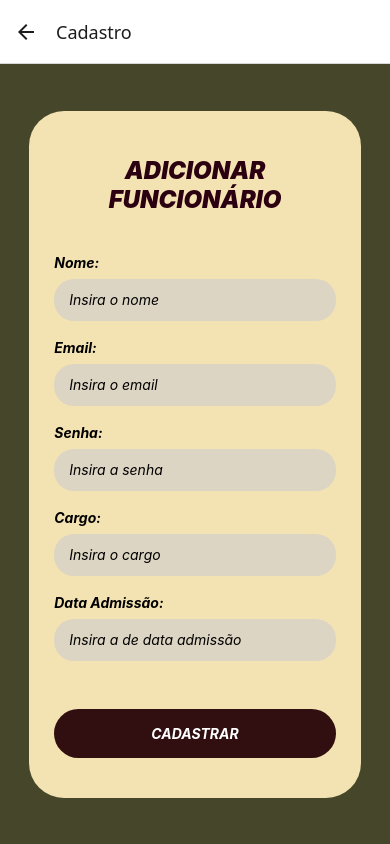
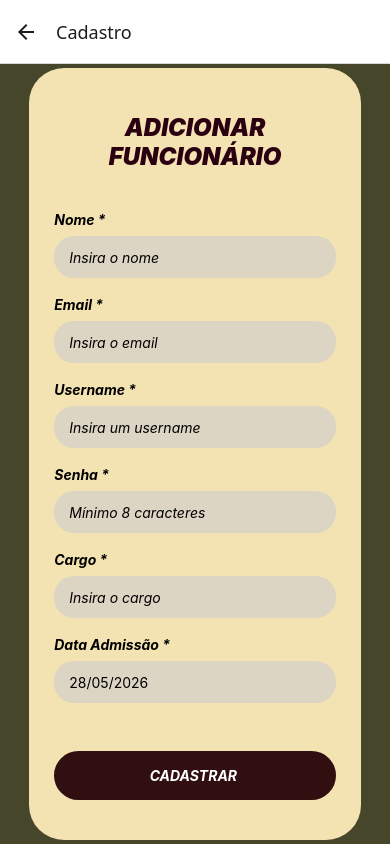
Before and after one commit to gabrieleCavalcanti/Mobile_StockPlus, a React Native app: screen /Cadastro in a window 390 px wide. Built offline with nearby package versions, Linux system fonts and the light colour scheme.

Commit message:
Implementação login e cadastro funcionarios mobile

```diff
--- a/app.json
+++ b/app.json
@@ -27,7 +27,8 @@
       "favicon": "./assets/favicon.png"
     },
     "plugins": [
-      "expo-sqlite"
+      "expo-sqlite",
+      "@react-native-community/datetimepicker"
     ]
   }
 }
--- a/package.json
+++ b/package.json
@@ -9,8 +9,10 @@
     "web": "expo start --web"
   },
   "dependencies": {
+    "@react-native-community/datetimepicker": "8.4.4",
     "@react-navigation/native": "^7.2.2",
     "@react-navigation/native-stack": "^7.14.11",
+    "axios": "^1.17.0",
     "expo": "~54.0.33",
     "expo-file-system": "~19.0.22",
     "expo-sqlite": "~16.0.10",
--- /dev/null
+++ b/src/Data/usuarios.ts
@@ -0,0 +1,9 @@
+export interface Usuario {
+  nome: string;
+  email: string;
+  senha: string;
+  cargo: string;
+  dataAdmissao: Date;
+}
+
+export const usuarios: Usuario[] = [];
--- /dev/null
+++ b/src/api/api.ts
@@ -0,0 +1,7 @@
+import axios from 'axios';
+
+const api = axios.create({
+    baseURL:'http://10.87.169.72:8000'
+});
+
+export default api;
--- a/src/screens/Cadastro/index.tsx
+++ b/src/screens/Cadastro/index.tsx
@@ -1,16 +1,101 @@
-import { View, Text, TextInput, TouchableOpacity, Alert, StyleSheet, KeyboardAvoidingView, Platform } from "react-native";
+import api from "../../api/api";
+import { View, Text, TextInput, TouchableOpacity, Alert, StyleSheet, KeyboardAvoidingView, Platform, } from "react-native";
+import DateTimePicker from "@react-native-community/datetimepicker";
+
+import { usuarios } from "../../Data/usuarios";
 
 import { useState } from "react";
 
 export default function CadastroScreen() {
+
+  //quero fazar uma lista, estatico mesmo, mas para conseguir simular um cadastro, e login,
+
   const [nome, setNome] = useState("");
   const [email, setEmail] = useState("");
+  const [user, setUser] = useState("");
   const [senha, setSenha] = useState("");
   const [cargo, setCargo] = useState("");
-  const [dataAdmissao, setDataAdmissao] = useState("");
 
-  function cadastrar() {
-    Alert.alert("Sucesso", "Funcionário cadastrado!");
+  const [dataAdmissao, setDataAdmissao] = useState(new Date());
+  const [mostrarCalendario, setMostrarCalendario] = useState(false);
+
+  // function cadastrar() {
+  //   if (!nome.trim()) {
+  //     return Alert.alert("Erro", "Nome é obrigatório");
+  //   }
+
+  //   if (!email.trim()) {
+  //     return Alert.alert("Erro", "Email é obrigatório");
+  //   }
+
+  //   const emailRegex = /^[^\s@]+@[^\s@]+\.[^\s@]+$/;
+
+  //   if (!emailRegex.test(email)) {
+  //     return Alert.alert("Erro", "Email inválido");
+  //   }
+
+  //   if (!senha.trim()) {
+  //     return Alert.alert("Erro", "Senha é obrigatória");
+  //   }
+
+  //   const senhaRegex =
+  //     /^(?=.*[a-z])(?=.*[A-Z])(?=.*\d)(?=.*[@$!%*?&.#_-])[A-Za-z\d@$!%*?&.#_-]{8,}$/;
+
+  //   if (!senhaRegex.test(senha)) {
+  //     return Alert.alert(
+  //       "Erro",
+  //       "A senha deve ter no mínimo 8 caracteres, incluindo letra maiúscula, minúscula, número e caractere especial."
+  //     );
+  //   }
+  //   // CARGO
+  //   if (!cargo.trim()) {
+  //     return Alert.alert("Erro", "Cargo é obrigatório");
+  //   }
+  //   usuarios.push({
+  //     nome,
+  //     email,
+  //     senha,
+  //     cargo,
+  //     dataAdmissao,
+  //   });
+
+  //   console.log(usuarios);
+
+  //   Alert.alert("Sucesso", "Funcionário cadastrado!");
+  // }
+
+  async function cadastrar() {
+    try {
+
+      const response = await api.post("/pessoas", {
+        nome_pessoa: nome,
+        email,
+        tipo: "FUNCIONARIO",
+        cargo,
+        data_admissao: dataAdmissao
+          .toISOString()
+          .split("T")[0],
+        username: user,
+        password: senha
+      });
+
+      Alert.alert(
+        "Sucesso",
+        response.data.message
+      );
+
+      console.log(response.data);
+
+    } catch (error: any) {
+      console.log(error.response?.data);
+      console.log(error.response?.status);
+      Alert.alert(
+        "Erro",
+        error.response?.data?.message ||
+        "Erro ao cadastrar"
+      );
+
+    }
   }
 
   return (
@@ -19,13 +104,14 @@ export default function CadastroScreen() {
       behavior={Platform.OS === "ios" ? "padding" : "height"}
     >
 
-      {/* <View style={styles.container}> */}
       <View style={styles.card}>
 
-        <Text style={styles.titulo}>ADICIONAR{"\n"}FUNCIONÁRIO</Text>
+        <Text style={styles.titulo}>
+          ADICIONAR{"\n"}FUNCIONÁRIO
+        </Text>
 
         <View style={styles.campo}>
-          <Text style={styles.label}>Nome:</Text>
+          <Text style={styles.label}>Nome *</Text>
 
           <TextInput
             style={styles.input}
@@ -36,22 +122,35 @@ export default function CadastroScreen() {
         </View>
 
         <View style={styles.campo}>
-          <Text style={styles.label}>Email:</Text>
+          <Text style={styles.label}>Email *</Text>
 
           <TextInput
             style={styles.input}
             placeholder="Insira o email"
+            keyboardType="email-address"
+            autoCapitalize="none"
             value={email}
             onChangeText={setEmail}
           />
         </View>
 
         <View style={styles.campo}>
-          <Text style={styles.label}>Senha:</Text>
+          <Text style={styles.label}>Username *</Text>
 
           <TextInput
             style={styles.input}
-            placeholder="Insira a senha"
+            placeholder="Insira um username"
+            value={user}
+            onChangeText={setUser}
+          />
+        </View>
+
+        <View style={styles.campo}>
+          <Text style={styles.label}>Senha *</Text>
+
+          <TextInput
+            style={styles.input}
+            placeholder="Mínimo 8 caracteres"
             secureTextEntry
             value={senha}
             onChangeText={setSenha}
@@ -59,7 +158,7 @@ export default function CadastroScreen() {
         </View>
 
         <View style={styles.campo}>
-          <Text style={styles.label}>Cargo:</Text>
+          <Text style={styles.label}>Cargo *</Text>
 
           <TextInput
             style={styles.input}
@@ -70,25 +169,43 @@ export default function CadastroScreen() {
         </View>
 
         <View style={styles.campo}>
-          <Text style={styles.label}>Data Admissão:</Text>
+          <Text style={styles.label}>Data Admissão *</Text>
 
-          <TextInput
+          <TouchableOpacity
             style={styles.input}
-            placeholder="Insira a de data admissão"
-            value={dataAdmissao}
-            onChangeText={setDataAdmissao}
-          />
+            onPress={() => setMostrarCalendario(true)}
+          >
+            <Text>
+              {dataAdmissao.toLocaleDateString("pt-BR")}
+            </Text>
+          </TouchableOpacity>
+
+          {mostrarCalendario && (
+            <DateTimePicker
+              value={dataAdmissao}
+              mode="date"
+              display="default"
+              onChange={(event, date) => {
+                setMostrarCalendario(false);
+
+                if (date) {
+                  setDataAdmissao(date);
+                }
+              }}
+            />
+          )}
         </View>
 
         <TouchableOpacity
           style={styles.botao}
           onPress={cadastrar}
         >
-          <Text style={styles.textoBotao}>CADASTRAR</Text>
+          <Text style={styles.textoBotao}>  CADASTRAR   </Text>
+
         </TouchableOpacity>
 
       </View>
-      {/* </View> */}
+
     </KeyboardAvoidingView>
   );
 }
@@ -135,6 +252,7 @@ const styles = StyleSheet.create({
     borderRadius: 20,
     paddingHorizontal: 15,
     height: 42,
+    justifyContent: "center",
     color: "#000",
     fontStyle: "italic",
   },
--- a/src/screens/Login/index.tsx
+++ b/src/screens/Login/index.tsx
@@ -1,27 +1,164 @@
-import { StyleSheet, Text, TouchableOpacity, View, TextInput, Alert, KeyboardAvoidingView, Platform} from "react-native";
-
+import { StyleSheet, Text, TouchableOpacity, View, TextInput, Alert, KeyboardAvoidingView, Platform } from "react-native";
+import { usuarios } from "../../Data/usuarios";
 import { useState } from "react";
+import api from "../../api/api";
 
 import { NativeStackNavigationProp } from "@react-navigation/native-stack";
 import { RootStackParamList } from "../../../App";
 import { useNavigation } from "@react-navigation/native";
-import {  } from "react-native";
+import { } from "react-native";
 
 type NavigationProps = NativeStackNavigationProp<RootStackParamList, "Login">;
 
 export default function HomeScreen() {
   const navigation = useNavigation<NavigationProps>();
 
-  const [email, setEmail] = useState("");
+  // const [email, setEmail] = useState("");
+  // const [senha, setSenha] = useState("");
+  const [username, setUsername] = useState("");
   const [senha, setSenha] = useState("");
 
-  function entrar() {
-    Alert.alert("Login", "Login realizado com sucesso!");
+  // function entrar() {
+
+  //   if (!email.trim()) {
+  //     return Alert.alert("Erro", "Email é obrigatório");
+  //   }
+
+  //   const emailRegex = /^[^\s@]+@[^\s@]+\.[^\s@]+$/;
+
+  //   if (!emailRegex.test(email)) {
+  //     return Alert.alert("Erro", "Email inválido");
+  //   }
+
+  //   if (!senha.trim()) {
+  //     return Alert.alert("Erro", "Senha é obrigatória");
+  //   }
+
+  //   const usuarioEncontrado = usuarios.find(
+  //     (usuario) =>
+  //       usuario.email === email &&
+  //       usuario.senha === senha
+  //   );
+
+  //   if (!usuarioEncontrado) {
+  //     return Alert.alert(
+  //       "Erro",
+  //       "Email ou senha inválidos"
+  //     );
+  //   }
+
+  //   Alert.alert(
+  //     "Sucesso",
+  //     `Bem-vindo ${usuarioEncontrado.nome}`
+  //   );
+
+  //   navigation.navigate("Home");
+  // }
+  //
+  // async function entrar() {
+  //   try {
+
+  //     const response = await api.post(
+  //       "/auth/login",
+  //       {
+  //         username,
+  //         password: senha
+  //       }
+  //     );
+
+  //     const token =
+  //       response.data.data.token_acesso;
+
+  //     console.log(token);
+
+  //     Alert.alert(
+  //       "Sucesso",
+  //       "Login realizado com sucesso"
+  //     );
+
+  //     navigation.navigate("Home");
+
+  //   } catch (error: any) {
+
+  //     Alert.alert(
+  //       "Erro",
+  //       error.response?.data?.message ||
+  //       "Falha no login"
+  //     );
+
+  //   }
+  // }
+
+  async function entrar() {
+
+    if (!username.trim()) {
+      return Alert.alert(
+        "Erro",
+        "Usuário é obrigatório"
+      );
+    }
+
+    if (!senha.trim()) {
+      return Alert.alert(
+        "Erro",
+        "Senha é obrigatória"
+      );
+    }
+
+    try {
+      const response = await api.post(
+        "/auth/login",
+        {
+          username,
+          password: senha
+        }
+      );
+
+      const token = response.data.data.token_acesso;
+
+      const respostaProtegida = await api.get(
+        "/auth/rotaProtegida",
+        {
+          headers: {
+            Authorization: `Bearer ${token}`
+          }
+        }
+      );
+
+      console.log(respostaProtegida.data);
+
+      console.log("TOKEN:", token);
+
+      Alert.alert(
+        "Sucesso",
+        "Login realizado com sucesso"
+      );
+
       navigation.navigate("Home");
+
+    } catch (error: any) {
+
+      console.log(error.response?.data);
+
+      console.log(error.response?.data);
+
+      if (error.response?.status === 401) {
+        return Alert.alert(
+          "Sessão inválida",
+          "Seu token é inválido ou expirou. Faça login novamente."
+        );
+      }
+
+      Alert.alert(
+        "Erro",
+        error.response?.data?.message ||
+        "Falha no login"
+      );
+    }
   }
 
   return (
-    // <View style={styles.container}>
+
     <KeyboardAvoidingView
       style={styles.container}
       behavior={Platform.OS === "ios" ? "padding" : "height"}
@@ -32,13 +169,13 @@ export default function HomeScreen() {
       <View style={styles.card}>
 
         <View style={styles.campo}>
-            <Text style={styles.label}>Email:</Text>
+          <Text style={styles.label}>Usuário:</Text>
 
           <TextInput
             style={styles.input}
-              placeholder="Insira o email"
-              value={email}
-              onChangeText={setEmail}
+            placeholder="Usuário"
+            value={username}
+            onChangeText={setUsername}
           />
         </View>
 
@@ -69,7 +206,6 @@ export default function HomeScreen() {
 
       </View>
     </KeyboardAvoidingView>
-    // </View>
 
   );
 }
```
Also changed, not shown: 1 other file (tests, documents, lock files or other folders). Lines whose indentation alone changed are shown as unchanged.
